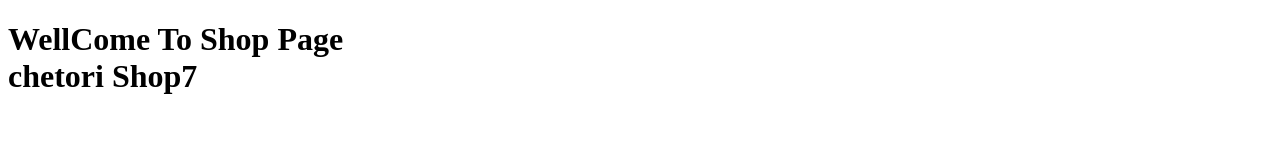
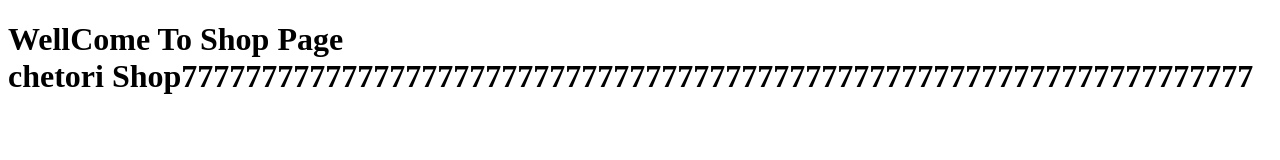
Before and after one commit to nikzad500/pro, a plain HTML site: page shop.html in a window 1280 px wide. Drawn offline with Linux system fonts and the light colour scheme.

Commit message:
update shop.html

```diff
--- a/shop.html
+++ b/shop.html
@@ -8,7 +8,7 @@
 <body>
     <h1>
         WellCome To Shop Page<br>
-        chetori Shop7
+        chetori Shop7777777777777777777777777777777777777777777777777777777777777777777
     </h1>
 </body>
 </html>
```
